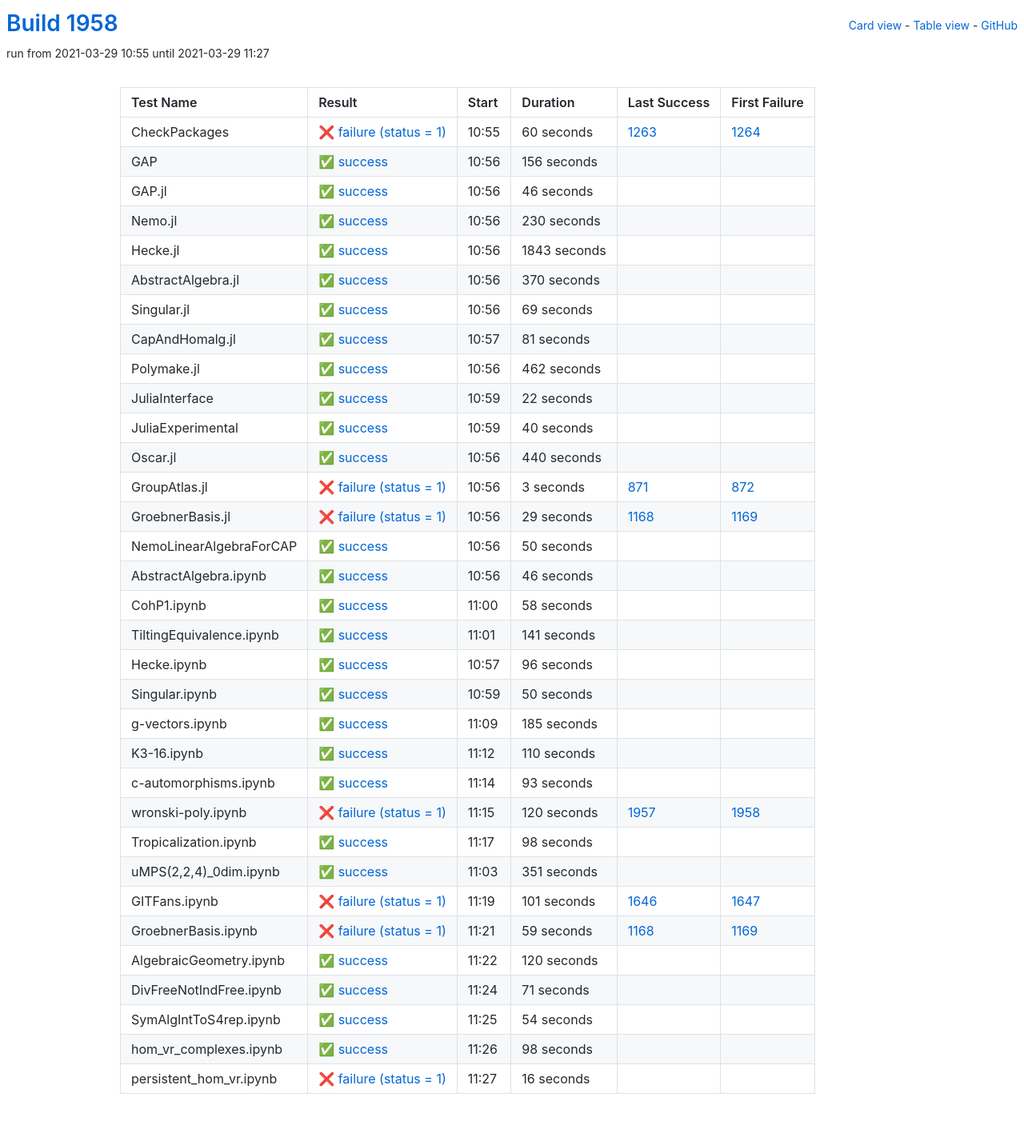
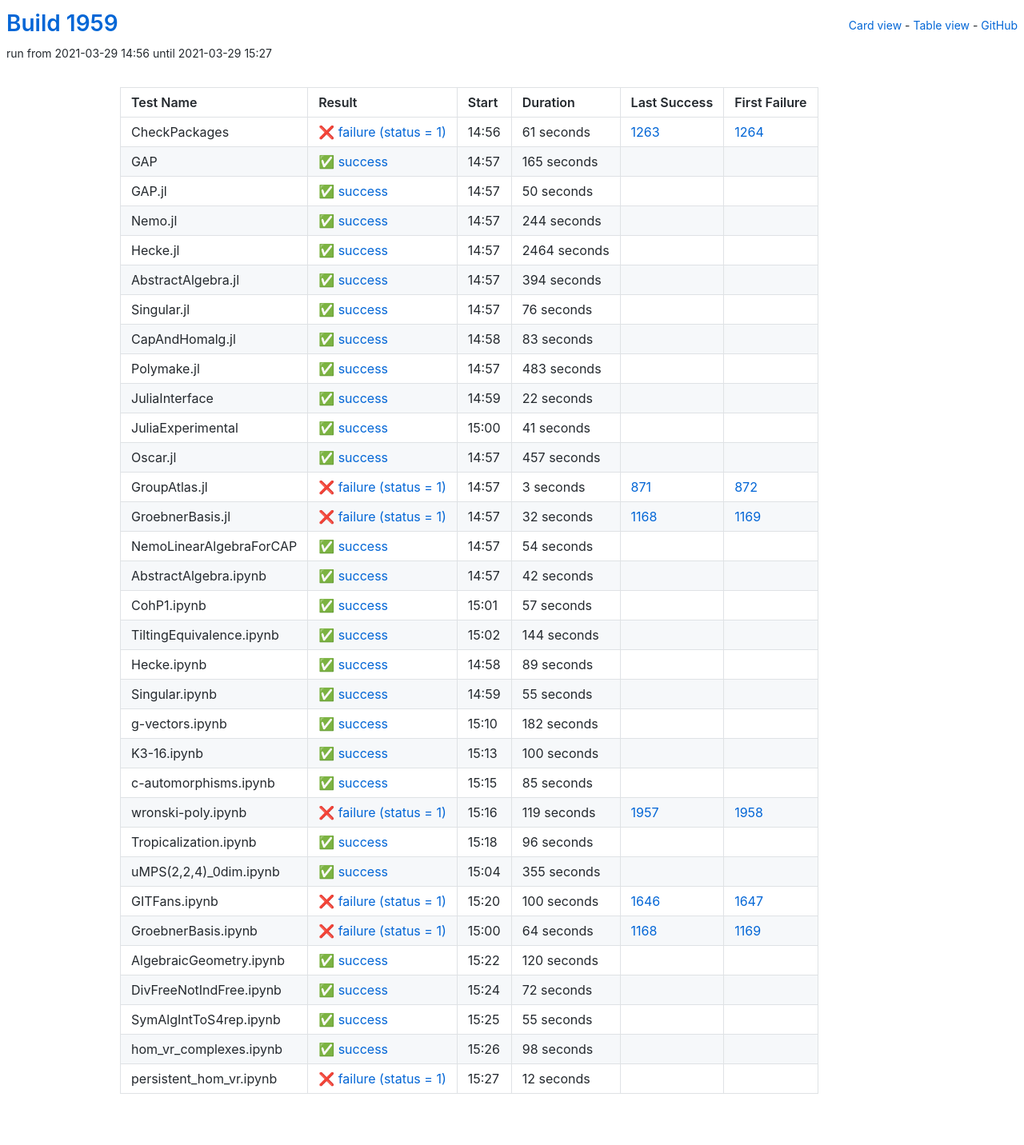
Before and after one commit to oscar-system/oscar-ci-status-stable, a Jekyll site: the page built from table.html, in a window 1280 px wide. Shown: the whole page at 80% size. Built offline with Jekyll 4.4.1, drawn with Linux system fonts in a browser that asks for light colours.

Commit message:
Build #1959

```diff
--- a/_data/ci.yml
+++ b/_data/ci.yml
@@ -1,6 +1,6 @@
 ---
-build: 1958
-build_url: https://oscarci.mathematik.uni-kl.de/job/oscar-stable/1958/
+build: 1959
+build_url: https://oscarci.mathematik.uni-kl.de/job/oscar-stable/1959/
 job: oscar-stable
 organization: oscar-system
 repo: oscar-ci-status-stable
@@ -8,116 +8,116 @@ repourl: https://github.com/oscar-system/oscar-ci-status-stable
 tests:
 - name: CheckPackages
   id: checkpackages
-  log: https://oscarci.mathematik.uni-kl.de/job/oscar-stable/1958/artifact/logs/build-1958/CheckPackages.log
-  start: 2021-03-29 10:55
+  log: https://oscarci.mathematik.uni-kl.de/job/oscar-stable/1959/artifact/logs/build-1959/CheckPackages.log
+  start: 2021-03-29 14:56
   success: false
   exitcode: 1
   status: failure
-  duration: 60
+  duration: 61
   last_success: 1263
   last_success_url: https://oscarci.mathematik.uni-kl.de/job/oscar-stable/1263/
   first_failure: 1264
   first_failure_url: https://oscarci.mathematik.uni-kl.de/job/oscar-stable/1264/
 - name: GAP
   id: gap
-  log: https://oscarci.mathematik.uni-kl.de/job/oscar-stable/1958/artifact/logs/build-1958/GAP.log
-  start: 2021-03-29 10:56
+  log: https://oscarci.mathematik.uni-kl.de/job/oscar-stable/1959/artifact/logs/build-1959/GAP.log
+  start: 2021-03-29 14:57
   success: true
   exitcode: 0
   status: success
-  duration: 156
+  duration: 165
   last_success: false
   last_success_url:
   first_failure: false
   first_failure_url:
 - name: GAP.jl
   id: gap-jl
-  log: https://oscarci.mathematik.uni-kl.de/job/oscar-stable/1958/artifact/logs/build-1958/GAP.jl.log
-  start: 2021-03-29 10:56
+  log: https://oscarci.mathematik.uni-kl.de/job/oscar-stable/1959/artifact/logs/build-1959/GAP.jl.log
+  start: 2021-03-29 14:57
   success: true
   exitcode: 0
   status: success
-  duration: 46
+  duration: 50
   last_success: false
   last_success_url:
   first_failure: false
   first_failure_url:
 - name: Nemo.jl
   id: nemo-jl
-  log: https://oscarci.mathematik.uni-kl.de/job/oscar-stable/1958/artifact/logs/build-1958/Nemo.jl.log
-  start: 2021-03-29 10:56
+  log: https://oscarci.mathematik.uni-kl.de/job/oscar-stable/1959/artifact/logs/build-1959/Nemo.jl.log
+  start: 2021-03-29 14:57
   success: true
   exitcode: 0
   status: success
-  duration: 230
+  duration: 244
   last_success: false
   last_success_url:
   first_failure: false
   first_failure_url:
 - name: Hecke.jl
   id: hecke-jl
-  log: https://oscarci.mathematik.uni-kl.de/job/oscar-stable/1958/artifact/logs/build-1958/Hecke.jl.log
-  start: 2021-03-29 10:56
+  log: https://oscarci.mathematik.uni-kl.de/job/oscar-stable/1959/artifact/logs/build-1959/Hecke.jl.log
+  start: 2021-03-29 14:57
   success: true
   exitcode: 0
   status: success
-  duration: 1843
+  duration: 2464
   last_success: false
   last_success_url:
   first_failure: false
   first_failure_url:
 - name: AbstractAlgebra.jl
   id: abstractalgebra-jl
-  log: https://oscarci.mathematik.uni-kl.de/job/oscar-stable/1958/artifact/logs/build-1958/AbstractAlgebra.jl.log
-  start: 2021-03-29 10:56
+  log: https://oscarci.mathematik.uni-kl.de/job/oscar-stable/1959/artifact/logs/build-1959/AbstractAlgebra.jl.log
+  start: 2021-03-29 14:57
   success: true
   exitcode: 0
   status: success
-  duration: 370
+  duration: 394
   last_success: false
   last_success_url:
   first_failure: false
   first_failure_url:
 - name: Singular.jl
   id: singular-jl
-  log: https://oscarci.mathematik.uni-kl.de/job/oscar-stable/1958/artifact/logs/build-1958/Singular.jl.log
-  start: 2021-03-29 10:56
+  log: https://oscarci.mathematik.uni-kl.de/job/oscar-stable/1959/artifact/logs/build-1959/Singular.jl.log
+  start: 2021-03-29 14:57
   success: true
   exitcode: 0
   status: success
-  duration: 69
+  duration: 76
   last_success: false
   last_success_url:
   first_failure: false
   first_failure_url:
 - name: CapAndHomalg.jl
   id: capandhomalg-jl
-  log: https://oscarci.mathematik.uni-kl.de/job/oscar-stable/1958/artifact/logs/build-1958/CapAndHomalg.jl.log
-  start: 2021-03-29 10:57
+  log: https://oscarci.mathematik.uni-kl.de/job/oscar-stable/1959/artifact/logs/build-1959/CapAndHomalg.jl.log
+  start: 2021-03-29 14:58
   success: true
   exitcode: 0
   status: success
-  duration: 81
+  duration: 83
   last_success: false
   last_success_url:
   first_failure: false
   first_failure_url:
 - name: Polymake.jl
   id: polymake-jl
-  log: https://oscarci.mathematik.uni-kl.de/job/oscar-stable/1958/artifact/logs/build-1958/Polymake.jl.log
-  start: 2021-03-29 10:56
+  log: https://oscarci.mathematik.uni-kl.de/job/oscar-stable/1959/artifact/logs/build-1959/Polymake.jl.log
+  start: 2021-03-29 14:57
   success: true
   exitcode: 0
   status: success
-  duration: 462
+  duration: 483
   last_success: false
   last_success_url:
   first_failure: false
   first_failure_url:
 - name: JuliaInterface
   id: juliainterface
-  log: https://oscarci.mathematik.uni-kl.de/job/oscar-stable/1958/artifact/logs/build-1958/JuliaInterface.log
-  start: 2021-03-29 10:59
+  log: https://oscarci.mathematik.uni-kl.de/job/oscar-stable/1959/artifact/logs/build-1959/JuliaInterface.log
+  start: 2021-03-29 14:59
   success: true
   exitcode: 0
   status: success
@@ -128,32 +128,32 @@ tests:
   first_failure_url:
 - name: JuliaExperimental
   id: juliaexperimental
-  log: https://oscarci.mathematik.uni-kl.de/job/oscar-stable/1958/artifact/logs/build-1958/JuliaExperimental.log
-  start: 2021-03-29 10:59
+  log: https://oscarci.mathematik.uni-kl.de/job/oscar-stable/1959/artifact/logs/build-1959/JuliaExperimental.log
+  start: 2021-03-29 15:00
   success: true
   exitcode: 0
   status: success
-  duration: 40
+  duration: 41
   last_success: false
   last_success_url:
   first_failure: false
   first_failure_url:
 - name: Oscar.jl
   id: oscar-jl
-  log: https://oscarci.mathematik.uni-kl.de/job/oscar-stable/1958/artifact/logs/build-1958/Oscar.jl.log
-  start: 2021-03-29 10:56
+  log: https://oscarci.mathematik.uni-kl.de/job/oscar-stable/1959/artifact/logs/build-1959/Oscar.jl.log
+  start: 2021-03-29 14:57
   success: true
   exitcode: 0
   status: success
-  duration: 440
+  duration: 457
   last_success: false
   last_success_url:
   first_failure: false
   first_failure_url:
 - name: GroupAtlas.jl
   id: groupatlas-jl
-  log: https://oscarci.mathematik.uni-kl.de/job/oscar-stable/1958/artifact/logs/build-1958/GroupAtlas.jl.log
-  start: 2021-03-29 10:56
+  log: https://oscarci.mathematik.uni-kl.de/job/oscar-stable/1959/artifact/logs/build-1959/GroupAtlas.jl.log
+  start: 2021-03-29 14:57
   success: false
   exitcode: 1
   status: failure
@@ -164,68 +164,140 @@ tests:
   first_failure_url: https://oscarci.mathematik.uni-kl.de/job/oscar-stable/872/
 - name: GroebnerBasis.jl
   id: groebnerbasis-jl
-  log: https://oscarci.mathematik.uni-kl.de/job/oscar-stable/1958/artifact/logs/build-1958/GroebnerBasis.jl.log
-  start: 2021-03-29 10:56
+  log: https://oscarci.mathematik.uni-kl.de/job/oscar-stable/1959/artifact/logs/build-1959/GroebnerBasis.jl.log
+  start: 2021-03-29 14:57
   success: false
   exitcode: 1
   status: failure
-  duration: 29
+  duration: 32
   last_success: 1168
   last_success_url: https://oscarci.mathematik.uni-kl.de/job/oscar-stable/1168/
   first_failure: 1169
   first_failure_url: https://oscarci.mathematik.uni-kl.de/job/oscar-stable/1169/
 - name: NemoLinearAlgebraForCAP
   id: nemolinearalgebraforcap
-  log: https://oscarci.mathematik.uni-kl.de/job/oscar-stable/1958/artifact/logs/build-1958/NemoLinearAlgebraForCAP.log
-  start: 2021-03-29 10:56
+  log: https://oscarci.mathematik.uni-kl.de/job/oscar-stable/1959/artifact/logs/build-1959/NemoLinearAlgebraForCAP.log
+  start: 2021-03-29 14:57
   success: true
   exitcode: 0
   status: success
-  duration: 50
+  duration: 54
   last_success: false
   last_success_url:
   first_failure: false
   first_failure_url:
 - name: AbstractAlgebra.ipynb
   id: abstractalgebra-ipynb
-  log: https://oscarci.mathematik.uni-kl.de/job/oscar-stable/1958/artifact/logs/build-1958/AbstractAlgebra.ipynb.log
-  start: 2021-03-29 10:56
+  log: https://oscarci.mathematik.uni-kl.de/job/oscar-stable/1959/artifact/logs/build-1959/AbstractAlgebra.ipynb.log
+  start: 2021-03-29 14:57
   success: true
   exitcode: 0
   status: success
-  duration: 46
+  duration: 42
   last_success: false
   last_success_url:
   first_failure: false
   first_failure_url:
 - name: CohP1.ipynb
   id: cohp1-ipynb
-  log: https://oscarci.mathematik.uni-kl.de/job/oscar-stable/1958/artifact/logs/build-1958/CohP1.ipynb.log
-  start: 2021-03-29 11:00
+  log: https://oscarci.mathematik.uni-kl.de/job/oscar-stable/1959/artifact/logs/build-1959/CohP1.ipynb.log
+  start: 2021-03-29 15:01
   success: true
   exitcode: 0
   status: success
-  duration: 58
+  duration: 57
   last_success: false
   last_success_url:
   first_failure: false
   first_failure_url:
 - name: TiltingEquivalence.ipynb
   id: tiltingequivalence-ipynb
-  log: https://oscarci.mathematik.uni-kl.de/job/oscar-stable/1958/artifact/logs/build-1958/TiltingEquivalence.ipynb.log
-  start: 2021-03-29 11:01
+  log: https://oscarci.mathematik.uni-kl.de/job/oscar-stable/1959/artifact/logs/build-1959/TiltingEquivalence.ipynb.log
+  start: 2021-03-29 15:02
   success: true
   exitcode: 0
   status: success
-  duration: 141
+  duration: 144
   last_success: false
   last_success_url:
   first_failure: false
   first_failure_url:
 - name: Hecke.ipynb
   id: hecke-ipynb
-  log: https://oscarci.mathematik.uni-kl.de/job/oscar-stable/1958/artifact/logs/build-1958/Hecke.ipynb.log
-  start: 2021-03-29 10:57
+  log: https://oscarci.mathematik.uni-kl.de/job/oscar-stable/1959/artifact/logs/build-1959/Hecke.ipynb.log
+  start: 2021-03-29 14:58
+  success: true
+  exitcode: 0
+  status: success
+  duration: 89
+  last_success: false
+  last_success_url:
+  first_failure: false
+  first_failure_url:
+- name: Singular.ipynb
+  id: singular-ipynb
+  log: https://oscarci.mathematik.uni-kl.de/job/oscar-stable/1959/artifact/logs/build-1959/Singular.ipynb.log
+  start: 2021-03-29 14:59
+  success: true
+  exitcode: 0
+  status: success
+  duration: 55
+  last_success: false
+  last_success_url:
+  first_failure: false
+  first_failure_url:
+- name: g-vectors.ipynb
+  id: g-vectors-ipynb
+  log: https://oscarci.mathematik.uni-kl.de/job/oscar-stable/1959/artifact/logs/build-1959/g-vectors.ipynb.log
+  start: 2021-03-29 15:10
+  success: true
+  exitcode: 0
+  status: success
+  duration: 182
+  last_success: false
+  last_success_url:
+  first_failure: false
+  first_failure_url:
+- name: K3-16.ipynb
+  id: k3-16-ipynb
+  log: https://oscarci.mathematik.uni-kl.de/job/oscar-stable/1959/artifact/logs/build-1959/K3-16.ipynb.log
+  start: 2021-03-29 15:13
+  success: true
+  exitcode: 0
+  status: success
+  duration: 100
+  last_success: false
+  last_success_url:
+  first_failure: false
+  first_failure_url:
+- name: c-automorphisms.ipynb
+  id: c-automorphisms-ipynb
+  log: https://oscarci.mathematik.uni-kl.de/job/oscar-stable/1959/artifact/logs/build-1959/c-automorphisms.ipynb.log
+  start: 2021-03-29 15:15
+  success: true
+  exitcode: 0
+  status: success
+  duration: 85
+  last_success: false
+  last_success_url:
+  first_failure: false
+  first_failure_url:
+- name: wronski-poly.ipynb
+  id: wronski-poly-ipynb
+  log: https://oscarci.mathematik.uni-kl.de/job/oscar-stable/1959/artifact/logs/build-1959/wronski-poly.ipynb.log
+  start: 2021-03-29 15:16
+  success: false
+  exitcode: 1
+  status: failure
+  duration: 119
+  last_success: 1957
+  last_success_url: https://oscarci.mathematik.uni-kl.de/job/oscar-stable/1957/
+  first_failure: 1958
+  first_failure_url: https://oscarci.mathematik.uni-kl.de/job/oscar-stable/1958/
+- name: Tropicalization.ipynb
+  id: tropicalization-ipynb
+  log: https://oscarci.mathematik.uni-kl.de/job/oscar-stable/1959/artifact/logs/build-1959/Tropicalization.ipynb.log
+  start: 2021-03-29 15:18
   success: true
   exitcode: 0
   status: success
@@ -234,118 +306,46 @@ tests:
   last_success_url:
   first_failure: false
   first_failure_url:
-- name: Singular.ipynb
-  id: singular-ipynb
-  log: https://oscarci.mathematik.uni-kl.de/job/oscar-stable/1958/artifact/logs/build-1958/Singular.ipynb.log
-  start: 2021-03-29 10:59
+- name: uMPS(2,2,4)_0dim.ipynb
+  id: umps-2-2-4-0dim-ipynb
+  log: https://oscarci.mathematik.uni-kl.de/job/oscar-stable/1959/artifact/logs/build-1959/uMPS-2-2-4-_0dim.ipynb.log
+  start: 2021-03-29 15:04
   success: true
   exitcode: 0
   status: success
-  duration: 50
-  last_success: false
-  last_success_url:
-  first_failure: false
-  first_failure_url:
-- name: g-vectors.ipynb
-  id: g-vectors-ipynb
-  log: https://oscarci.mathematik.uni-kl.de/job/oscar-stable/1958/artifact/logs/build-1958/g-vectors.ipynb.log
-  start: 2021-03-29 11:09
-  success: true
-  exitcode: 0
-  status: success
-  duration: 185
-  last_success: false
-  last_success_url:
-  first_failure: false
-  first_failure_url:
-- name: K3-16.ipynb
-  id: k3-16-ipynb
-  log: https://oscarci.mathematik.uni-kl.de/job/oscar-stable/1958/artifact/logs/build-1958/K3-16.ipynb.log
-  start: 2021-03-29 11:12
-  success: true
-  exitcode: 0
-  status: success
-  duration: 110
-  last_success: false
-  last_success_url:
-  first_failure: false
-  first_failure_url:
-- name: c-automorphisms.ipynb
-  id: c-automorphisms-ipynb
-  log: https://oscarci.mathematik.uni-kl.de/job/oscar-stable/1958/artifact/logs/build-1958/c-automorphisms.ipynb.log
-  start: 2021-03-29 11:14
-  success: true
-  exitcode: 0
-  status: success
-  duration: 93
-  last_success: false
-  last_success_url:
-  first_failure: false
-  first_failure_url:
-- name: wronski-poly.ipynb
-  id: wronski-poly-ipynb
-  log: https://oscarci.mathematik.uni-kl.de/job/oscar-stable/1958/artifact/logs/build-1958/wronski-poly.ipynb.log
-  start: 2021-03-29 11:15
-  success: false
-  exitcode: 1
-  status: failure
-  duration: 120
-  last_success: 1957
-  last_success_url: https://oscarci.mathematik.uni-kl.de/job/oscar-stable/1957/
-  first_failure: 1958
-  first_failure_url: https://oscarci.mathematik.uni-kl.de/job/oscar-stable/1958/
-- name: Tropicalization.ipynb
-  id: tropicalization-ipynb
-  log: https://oscarci.mathematik.uni-kl.de/job/oscar-stable/1958/artifact/logs/build-1958/Tropicalization.ipynb.log
-  start: 2021-03-29 11:17
-  success: true
-  exitcode: 0
-  status: success
-  duration: 98
-  last_success: false
-  last_success_url:
-  first_failure: false
-  first_failure_url:
-- name: uMPS(2,2,4)_0dim.ipynb
-  id: umps-2-2-4-0dim-ipynb
-  log: https://oscarci.mathematik.uni-kl.de/job/oscar-stable/1958/artifact/logs/build-1958/uMPS-2-2-4-_0dim.ipynb.log
-  start: 2021-03-29 11:03
-  success: true
-  exitcode: 0
-  status: success
-  duration: 351
+  duration: 355
   last_success: false
   last_success_url:
   first_failure: false
   first_failure_url:
 - name: GITFans.ipynb
   id: gitfans-ipynb
-  log: https://oscarci.mathematik.uni-kl.de/job/oscar-stable/1958/artifact/logs/build-1958/GITFans.ipynb.log
-  start: 2021-03-29 11:19
+  log: https://oscarci.mathematik.uni-kl.de/job/oscar-stable/1959/artifact/logs/build-1959/GITFans.ipynb.log
+  start: 2021-03-29 15:20
   success: false
   exitcode: 1
   status: failure
-  duration: 101
+  duration: 100
   last_success: 1646
   last_success_url: https://oscarci.mathematik.uni-kl.de/job/oscar-stable/1646/
   first_failure: 1647
   first_failure_url: https://oscarci.mathematik.uni-kl.de/job/oscar-stable/1647/
 - name: GroebnerBasis.ipynb
   id: groebnerbasis-ipynb
-  log: https://oscarci.mathematik.uni-kl.de/job/oscar-stable/1958/artifact/logs/build-1958/GroebnerBasis.ipynb.log
-  start: 2021-03-29 11:21
+  log: https://oscarci.mathematik.uni-kl.de/job/oscar-stable/1959/artifact/logs/build-1959/GroebnerBasis.ipynb.log
+  start: 2021-03-29 15:00
   success: false
   exitcode: 1
   status: failure
-  duration: 59
+  duration: 64
   last_success: 1168
   last_success_url: https://oscarci.mathematik.uni-kl.de/job/oscar-stable/1168/
   first_failure: 1169
   first_failure_url: https://oscarci.mathematik.uni-kl.de/job/oscar-stable/1169/
 - name: AlgebraicGeometry.ipynb
   id: algebraicgeometry-ipynb
-  log: https://oscarci.mathematik.uni-kl.de/job/oscar-stable/1958/artifact/logs/build-1958/AlgebraicGeometry.ipynb.log
-  start: 2021-03-29 11:22
+  log: https://oscarci.mathematik.uni-kl.de/job/oscar-stable/1959/artifact/logs/build-1959/AlgebraicGeometry.ipynb.log
+  start: 2021-03-29 15:22
   success: true
   exitcode: 0
   status: success
@@ -356,32 +356,32 @@ tests:
   first_failure_url:
 - name: DivFreeNotIndFree.ipynb
   id: divfreenotindfree-ipynb
-  log: https://oscarci.mathematik.uni-kl.de/job/oscar-stable/1958/artifact/logs/build-1958/DivFreeNotIndFree.ipynb.log
-  start: 2021-03-29 11:24
+  log: https://oscarci.mathematik.uni-kl.de/job/oscar-stable/1959/artifact/logs/build-1959/DivFreeNotIndFree.ipynb.log
+  start: 2021-03-29 15:24
   success: true
   exitcode: 0
   status: success
-  duration: 71
+  duration: 72
   last_success: false
   last_success_url:
   first_failure: false
   first_failure_url:
 - name: SymAlgIntToS4rep.ipynb
   id: symalginttos4rep-ipynb
-  log: https://oscarci.mathematik.uni-kl.de/job/oscar-stable/1958/artifact/logs/build-1958/SymAlgIntToS4rep.ipynb.log
-  start: 2021-03-29 11:25
+  log: https://oscarci.mathematik.uni-kl.de/job/oscar-stable/1959/artifact/logs/build-1959/SymAlgIntToS4rep.ipynb.log
+  start: 2021-03-29 15:25
   success: true
   exitcode: 0
   status: success
-  duration: 54
+  duration: 55
   last_success: false
   last_success_url:
   first_failure: false
   first_failure_url:
 - name: hom_vr_complexes.ipynb
   id: hom-vr-complexes-ipynb
-  log: https://oscarci.mathematik.uni-kl.de/job/oscar-stable/1958/artifact/logs/build-1958/hom_vr_complexes.ipynb.log
-  start: 2021-03-29 11:26
+  log: https://oscarci.mathematik.uni-kl.de/job/oscar-stable/1959/artifact/logs/build-1959/hom_vr_complexes.ipynb.log
+  start: 2021-03-29 15:26
   success: true
   exitcode: 0
   status: success
@@ -392,12 +392,12 @@ tests:
   first_failure_url:
 - name: persistent_hom_vr.ipynb
   id: persistent-hom-vr-ipynb
-  log: https://oscarci.mathematik.uni-kl.de/job/oscar-stable/1958/artifact/logs/build-1958/persistent_hom_vr.ipynb.log
-  start: 2021-03-29 11:27
+  log: https://oscarci.mathematik.uni-kl.de/job/oscar-stable/1959/artifact/logs/build-1959/persistent_hom_vr.ipynb.log
+  start: 2021-03-29 15:27
   success: false
   exitcode: 1
   status: failure
-  duration: 16
+  duration: 12
   last_success: false
   last_success_url:
   first_failure: false
```
Also changed, not shown: README.md.
